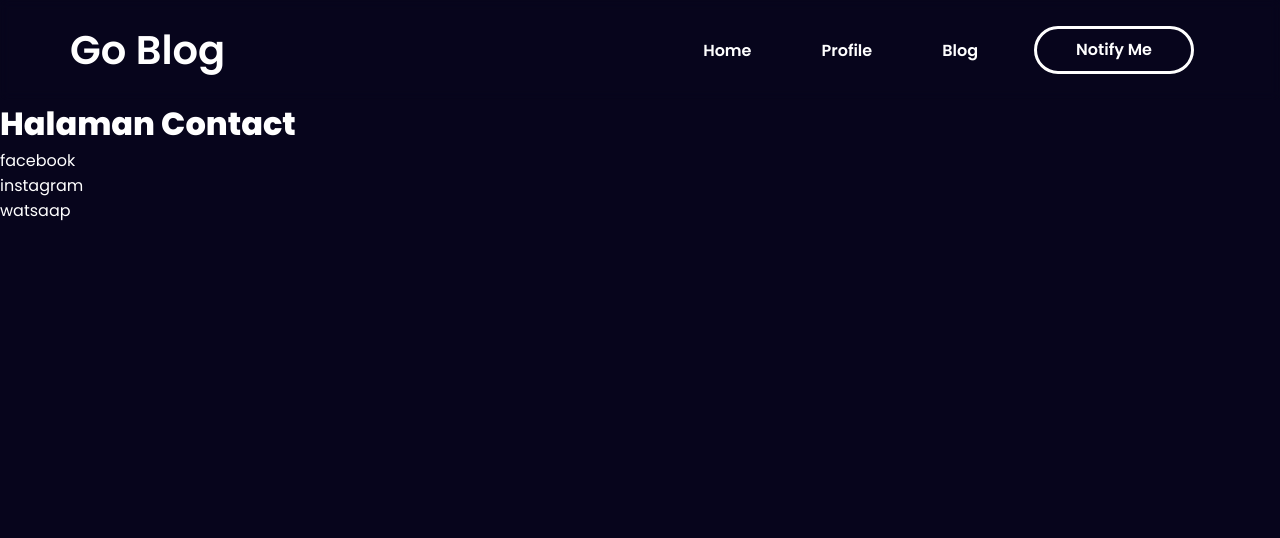
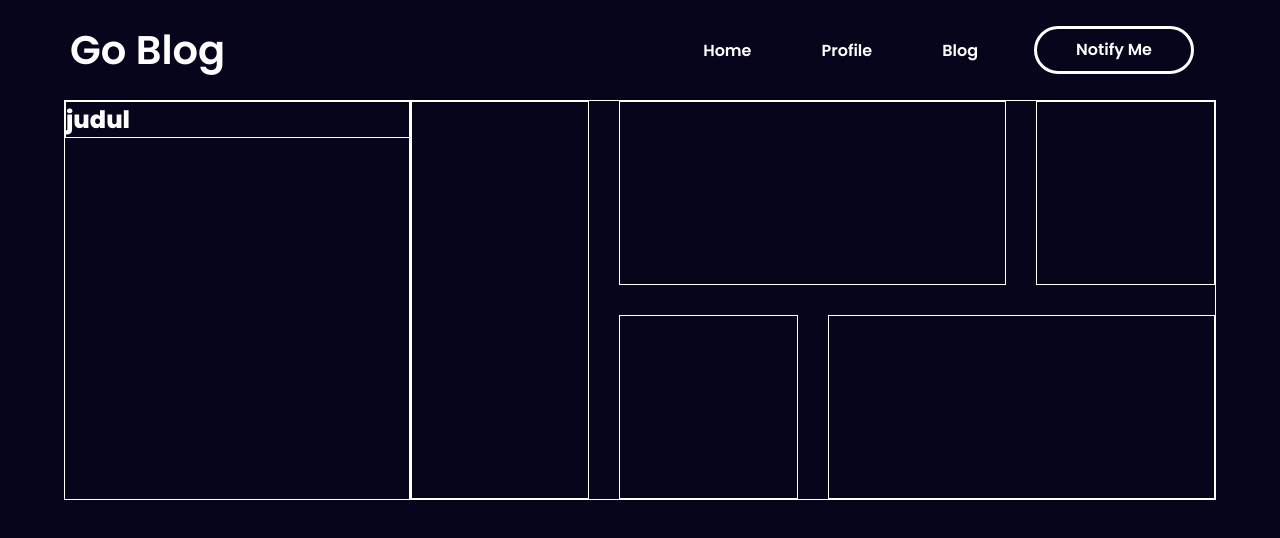
Before and after one commit to mdenimln/web-go-blog, a React (Create React App) app: page /contact in a window 1280 px wide. Shown: the top 538 px of the page. Built offline with nearby package versions, Linux system fonts and the light colour scheme.

Commit message:
up contact

```diff
--- /dev/null
+++ b/src/pages/Contact.css
@@ -0,0 +1,22 @@
+.parent {
+    border: 1px solid;
+    display: grid;
+    grid-template-columns: repeat(4, 1fr);
+    grid-template-rows: repeat(2, 1fr);
+    grid-column-gap: 30px;
+    grid-row-gap: 30px;
+    height: 400px;
+    width: 70%;
+    }
+
+    .div1 { grid-area: 1 / 1 / 3 / 2; }
+    .div2 { grid-area: 2 / 2 / 3 / 3; }
+    .div3 { grid-area: 1 / 2 / 2 / 4; }
+    .div4 { grid-area: 1 / 4 / 2 / 5; }
+    .div5 { grid-area: 2 / 3 / 3 / 5; }
+
+    .div{
+        border: 1px solid;
+        width: auto;
+        height: auto;
+    }
--- a/src/pages/Contact.js
+++ b/src/pages/Contact.js
@@ -1,15 +1,22 @@
 /* eslint-disable jsx-a11y/anchor-is-valid */
+import './Contact.css';
 export default function Contact() {
 
     return(
-        <>
+        <section style={{display: 'flex'}}>
+            <div style={{position: 'relative', width: '30%', border: '1px solid'}}>
+            <div style={{width: '27%', border: '1px solid',position: 'fixed'}}>
+                <h1>judul</h1>
+            </div>
+            </div>
 
-        <h1>Halaman Contact</h1>
-        <ul>
-            <li><a href='facebook.com'>facebook</a></li>
-            <li><a href='facebook.com'>instagram</a></li>
-            <li><a href='facebook.com'>watsaap</a></li>
-        </ul>
-        </>
+            <div className="parent">
+                <div className="div1 div"> </div>
+                <div className="div2 div"> </div>
+                <div className="div3 div"> </div>
+                <div className="div4 div"> </div>
+                <div className="div5 div"> </div>
+            </div>
+        </section>
     )
 }
--- a/src/pages/Home.css
+++ b/src/pages/Home.css
@@ -2,7 +2,6 @@
 section{
     width: 90%;
     margin: 0 auto;
-    border: 1px solid;
     position: relative;
   }
   .welcome{
```
